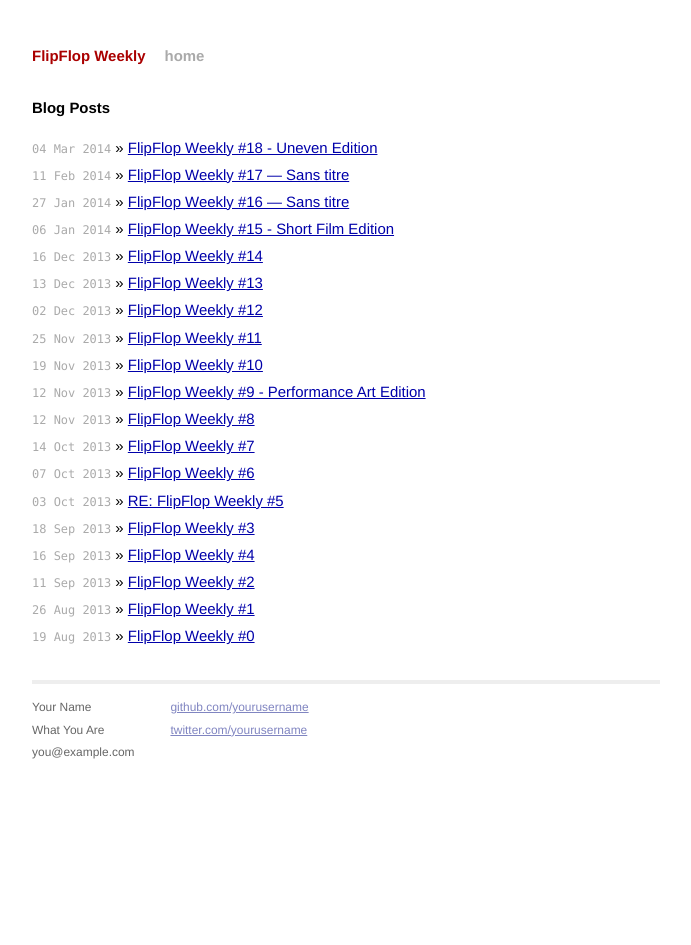
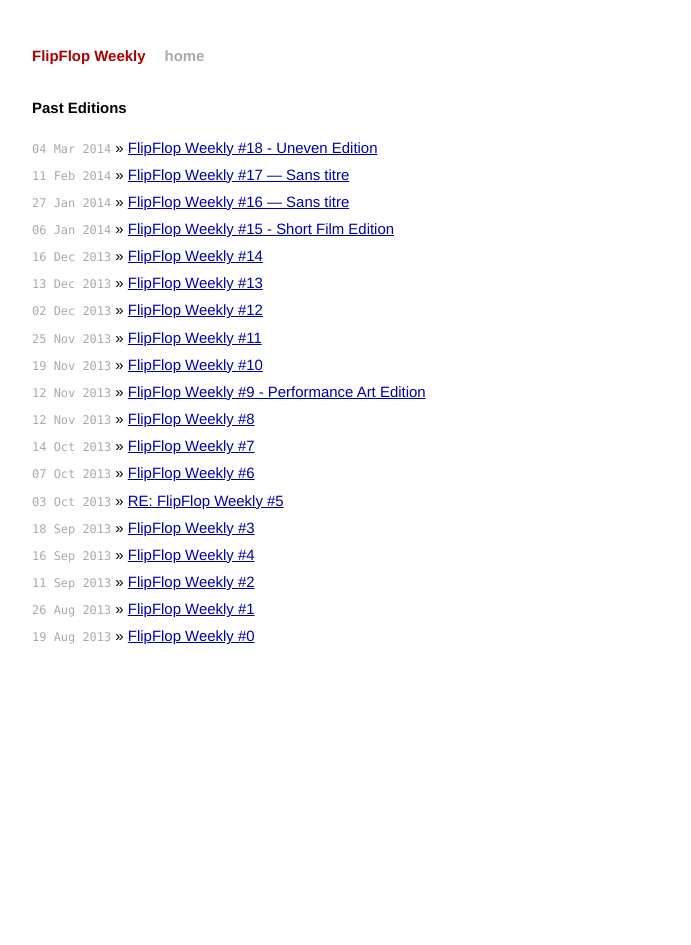
Before and after one commit to FlipFlopWeekly/FlipFlop, a Jekyll site: the page built from index.html, in a window 1280 px wide. Shown: the whole page, without its empty margins (294-985 px from the left). Built offline with Jekyll 4.4.1, drawn with Linux system fonts in a browser that asks for light colours; Markdown is read by kramdown in place of the engine named in the settings.

Commit message:
Adjust default layout

```diff
--- a/_layouts/default.html
+++ b/_layouts/default.html
@@ -28,7 +28,7 @@
 
       {{ content }}
 
-      <div class="footer">
+      <!--<div class="footer">
         <div class="contact">
           <p>
             Your Name<br />
@@ -42,7 +42,7 @@
             <a href="https://twitter.com/yourusername">twitter.com/yourusername</a><br />
           </p>
         </div>
-      </div>
+      </div>-->
     </div>
 
     <script src="/js/instantclick.min.js" data-no-instant></script>
--- a/index.html
+++ b/index.html
@@ -1,10 +1,10 @@
 ---
 layout: default
-title: Your New Jekyll Site
+title: FlipFlop Weekly
 ---
 
 <div id="home">
-  <h1>Blog Posts</h1>
+  <h1>Past Editions</h1>
   <ul class="posts">
     {% for post in site.posts %}
       <li><span>{{ post.date | date_to_string }}</span> &raquo; <a href="{{ post.url }}">{{ post.title }}</a></li>
```
